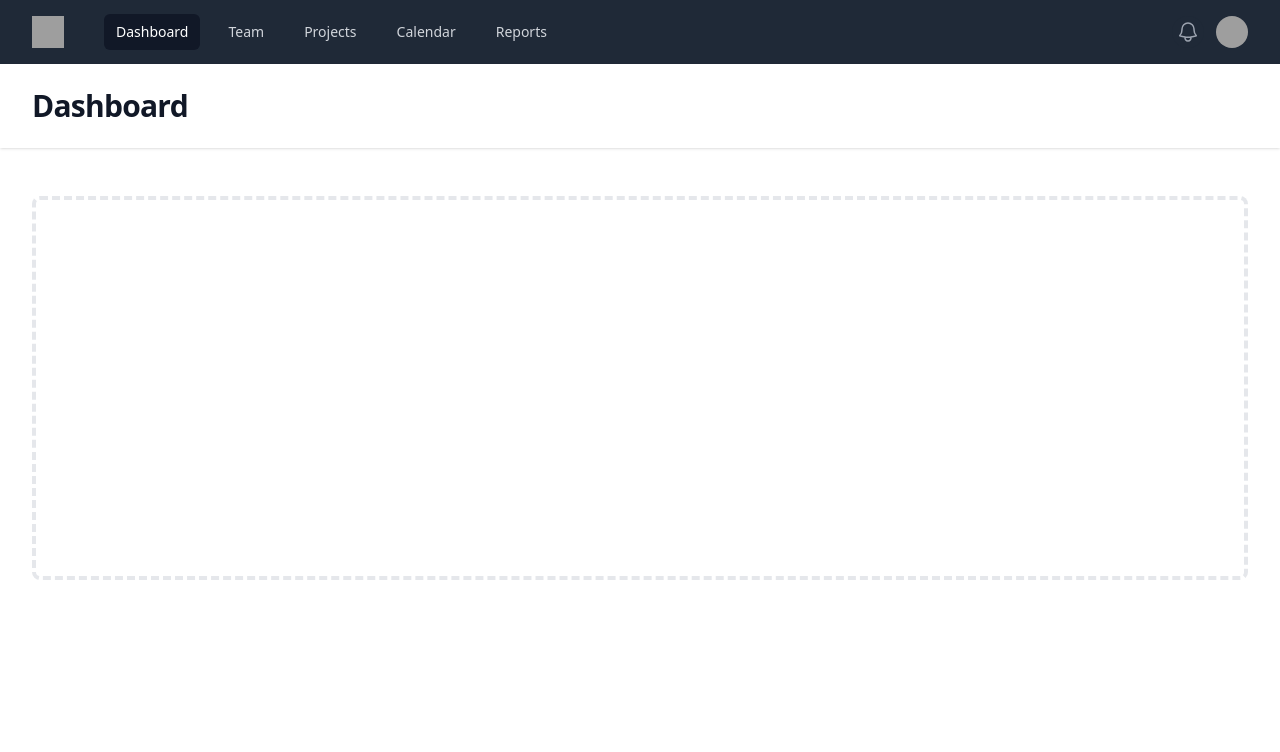
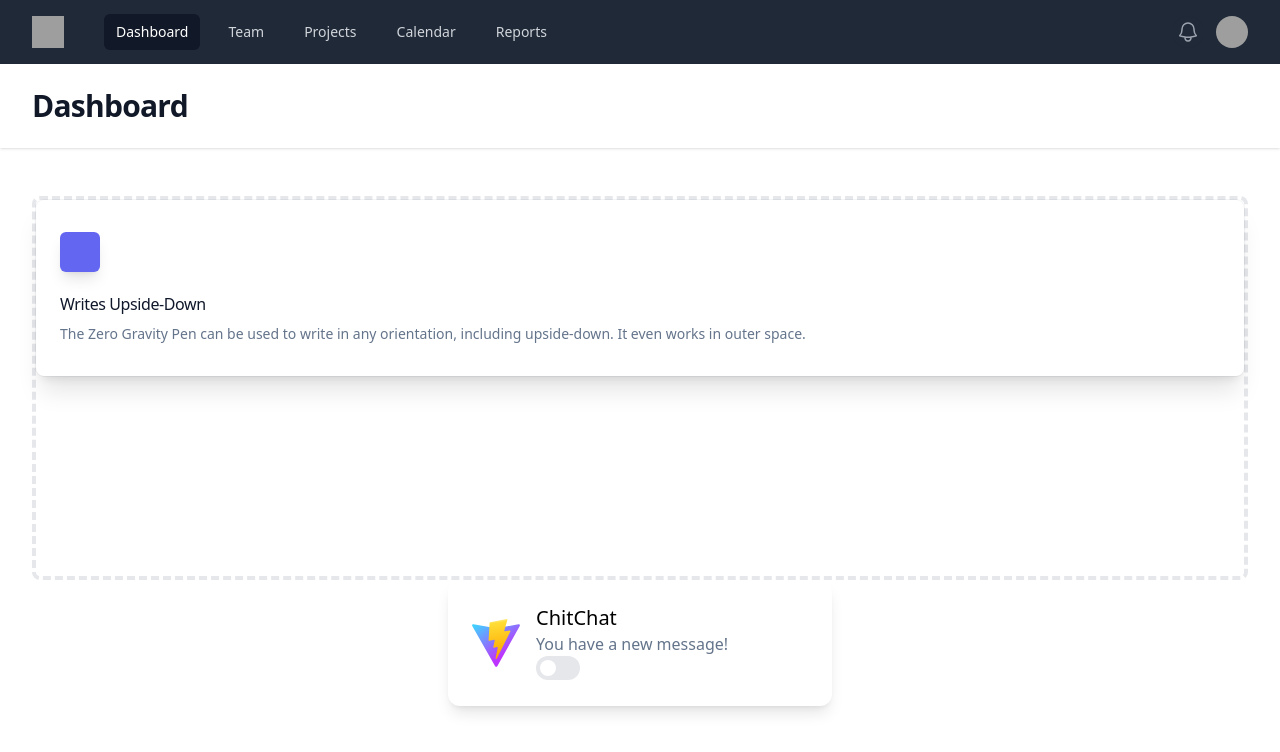
Before and after one commit to ajpg19/vue3-skeleton, a Vue app: page /dashboard in a window 1280 px wide. Shown: the top 752 px of the page. Built offline with nearby package versions, Linux system fonts and the light colour scheme; grey boxes are pictures that could not be loaded.

Commit message:
add components

```diff
--- a/index.html
+++ b/index.html
@@ -1,5 +1,5 @@
 <!DOCTYPE html>
-<html lang="en" class="dark:">
+<html lang="en" class="">
   <head>
     <meta charset="UTF-8" />
     <link rel="icon" type="image/svg+xml" href="/src/assets/vite.svg" />
--- a/src/views/DashboardView.vue
+++ b/src/views/DashboardView.vue
@@ -83,7 +83,40 @@
       <div class="mx-auto max-w-7xl py-6 sm:px-6 lg:px-8">
         <!-- Replace with your content -->
         <div class="px-4 py-6 sm:px-0">
-          <div class="h-96 rounded-lg border-4 border-dashed border-gray-200" />
+          <div class="h-96 rounded-lg border-4 border-dashed border-gray-200">
+            <div class="bg-white dark:bg-slate-800 rounded-lg px-6 py-8 ring-1 ring-slate-900/5 shadow-xl">
+              <div>
+                <span class="inline-flex items-center justify-center p-2 bg-indigo-500 rounded-md shadow-lg">
+                  <svg class="h-6 w-6 text-white" xmlns="http://www.w3.org/2000/svg" fill="none" viewBox="0 0 24 24" stroke="currentColor" aria-hidden="true"><!-- ... --></svg>
+                </span>
+              </div>
+              <h3 class="text-slate-900 dark:text-white mt-5 text-base font-medium tracking-tight">Writes Upside-Down</h3>
+              <p class="text-slate-500 dark:text-slate-400 mt-2 text-sm">
+                The Zero Gravity Pen can be used to write in any orientation, including upside-down. It even works in outer space.
+              </p>
+            </div>
+          </div>
+          <div class="p-6 max-w-sm mx-auto bg-white rounded-xl shadow-lg flex items-center space-x-4">
+            <div class="shrink-0">
+              <img class="h-12 w-12" src="/src/assets/vite.svg" alt="ChitChat Logo">
+            </div>
+            <div>
+              <div class="text-xl font-medium text-black">ChitChat</div>
+              <p class="text-slate-500">You have a new message!</p>
+              <Switch
+                v-model="enabled"
+                :class="enabled ? 'bg-blue-600' : 'bg-gray-200'"
+                class="relative inline-flex h-6 w-11 items-center rounded-full"
+            >
+              <span class="sr-only">Enable notifications</span>
+              <span
+                  :class="enabled ? 'translate-x-6' : 'translate-x-1'"
+                  class="inline-block h-4 w-4 transform rounded-full bg-white transition"
+              />
+            </Switch>
+
+            </div>
+          </div>
         </div>
         <!-- /End replace -->
       </div>
@@ -92,8 +125,10 @@
 </template>
 
 <script setup>
-import { Disclosure, DisclosureButton, DisclosurePanel, Menu, MenuButton, MenuItem, MenuItems } from '@headlessui/vue'
+import { Disclosure, DisclosureButton, DisclosurePanel, Menu, MenuButton, MenuItem, MenuItems, Switch } from '@headlessui/vue'
 import { Bars3Icon, BellIcon, XMarkIcon } from '@heroicons/vue/24/outline'
+
+import { ref } from 'vue'
 
 const user = {
   name: 'Tom Cook',
@@ -113,4 +148,6 @@ const userNavigation = [
   { name: 'Settings', href: '#' },
   { name: 'Sign out', href: '#' },
 ]
+
+const enabled = ref(false)
 </script>
--- a/tailwind.config.cjs
+++ b/tailwind.config.cjs
@@ -1,5 +1,6 @@
 /** @type {import('tailwindcss').Config} */
 module.exports = {
+  darkMode: 'class',
   content: [
     "./index.html",
     "./src/**/*.{vue,js,ts,jsx,tsx}",
```
